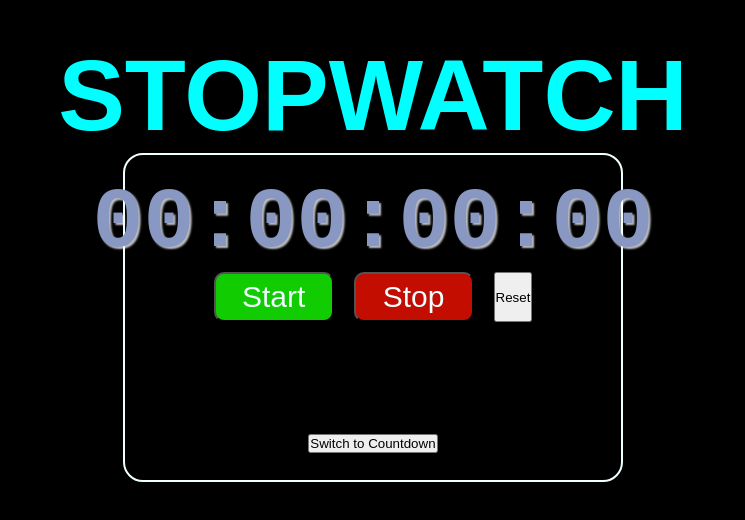
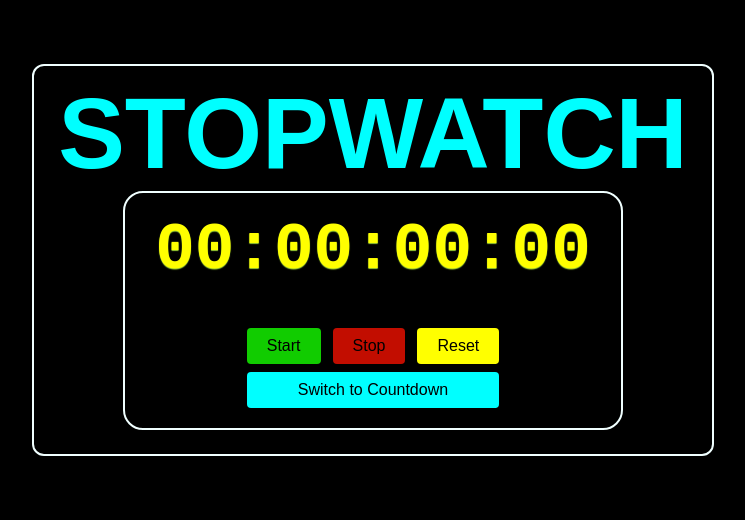
Before and after one commit to syamjir/stopwatch, a React (Vite) app: page / in a window 1280 px wide. Shown: the part 140-660 px from the top of the page, without its empty margins (267-1012 px from the left). Built offline with nearby package versions, Linux system fonts and the light colour scheme.

Commit message:
Update stopwatch component styling

```diff
--- a/src/Stopwatch.css
+++ b/src/Stopwatch.css
@@ -1,51 +1,77 @@
+/* Container styling */
 .container {
-  display: flex;
-  flex-direction: column;
-  align-items: center; /* Center child elements horizontally */
-  justify-content: center; /* Center child elements vertically */
   text-align: center;
   font: bold;
   font-size: 50px;
-  overflow: hidden;
+  border: 2px solid azure;
+  display: flex;
+  flex-direction: column;
+  align-items: center;
+  padding: 24px;
+  padding-top: 10px;
+  border-radius: 12px;
 }
-
+/* Stopwatch display styling */
 .display,
 p {
-  font-size: 85px;
+  font-size: 66px;
   font: 100px;
   font-family: monospace;
   font-weight: bold;
-  color: hsl(224, 33%, 65%);
-  text-shadow: 2px 2px 2px hsla(0, 0%, 100%, 0.75);
+  color: yellow;
+  text-shadow: 0 1px 1px yellowgreen;
 }
-
-.Btns {
-  display: flex;
-  margin-bottom: 80px;
-  gap: 20px;
-}
-
 .stopwatch {
   border: 2px solid azure;
   border-radius: 20px;
   width: 500px;
   display: flex;
   flex-direction: column;
-  align-items: center; /* Center child elements horizontally */
-  padding: 20px; /* Optional: Add some padding for better appearance */
+  align-items: center;
+  padding: 20px;
+  gap: 40px;
 }
-
+/* Input styles */
+.set-time {
+  font-size: 16px;
+}
+.set-time input {
+  width: 50px;
+  padding: 5px;
+  margin: 0 5px;
+  border-radius: 4px;
+  border: none;
+  background-color: azure;
+}
+/* Button styles */
+.Btns {
+  display: flex;
+  gap: 12px;
+  margin-bottom: -15px;
+}
+.toggleModeBtn,
+.setTimeBtn,
 .startBtn,
 .stopBtn,
-.restatBtn {
-  width: 120px;
-  height: 50px;
-  border-radius: 10px;
-  color: azure;
-  font-size: 30px;
-  padding: 2px;
+.resetBtn {
+  font-size: 16px;
+  padding: 9px 20px;
+  cursor: pointer;
+  background-color: aqua;
+  border: none;
+  border-radius: 4px;
+  transition: all 1s ease;
 }
-
+.toggleModeBtn {
+  width: 100%;
+}
+.toggleModeBtn:hover {
+  background-color: rgb(2, 215, 215);
+}
+.setTimeBtn {
+  background-color: yellow;
+  margin-left: 5px;
+}
 .startBtn {
   background-color: hsl(115, 100%, 40%);
 }
@@ -58,9 +84,10 @@ p {
 .stopBtn:hover {
   background-color: hsl(4, 100%, 30%);
 }
-.restatBtn {
-  background-color: hsl(226, 100%, 49%);
+.resetBtn {
+  background-color: yellow;
 }
-.restatBtn:hover {
-  background-color: hsl(226, 100%, 39%);
+.resetBtn:hover,
+.setTimeBtn:hover {
+  background-color: hwb(52 0% 0%);
 }
```
